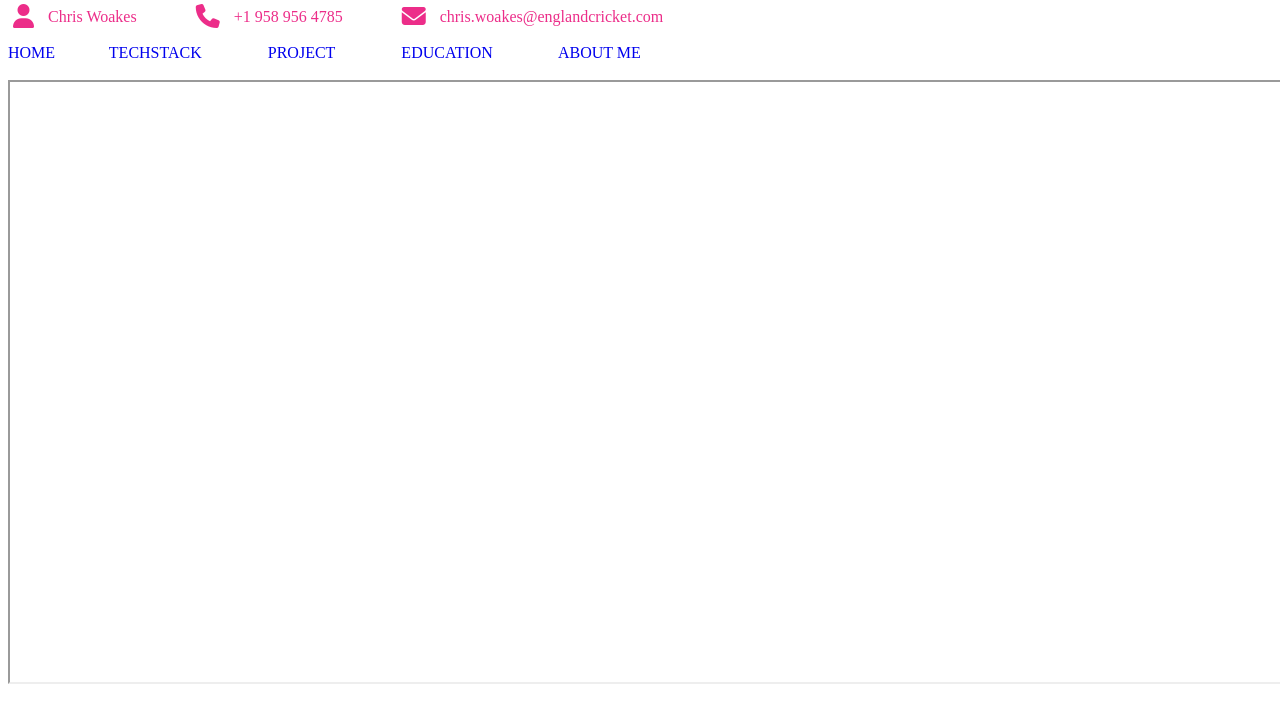
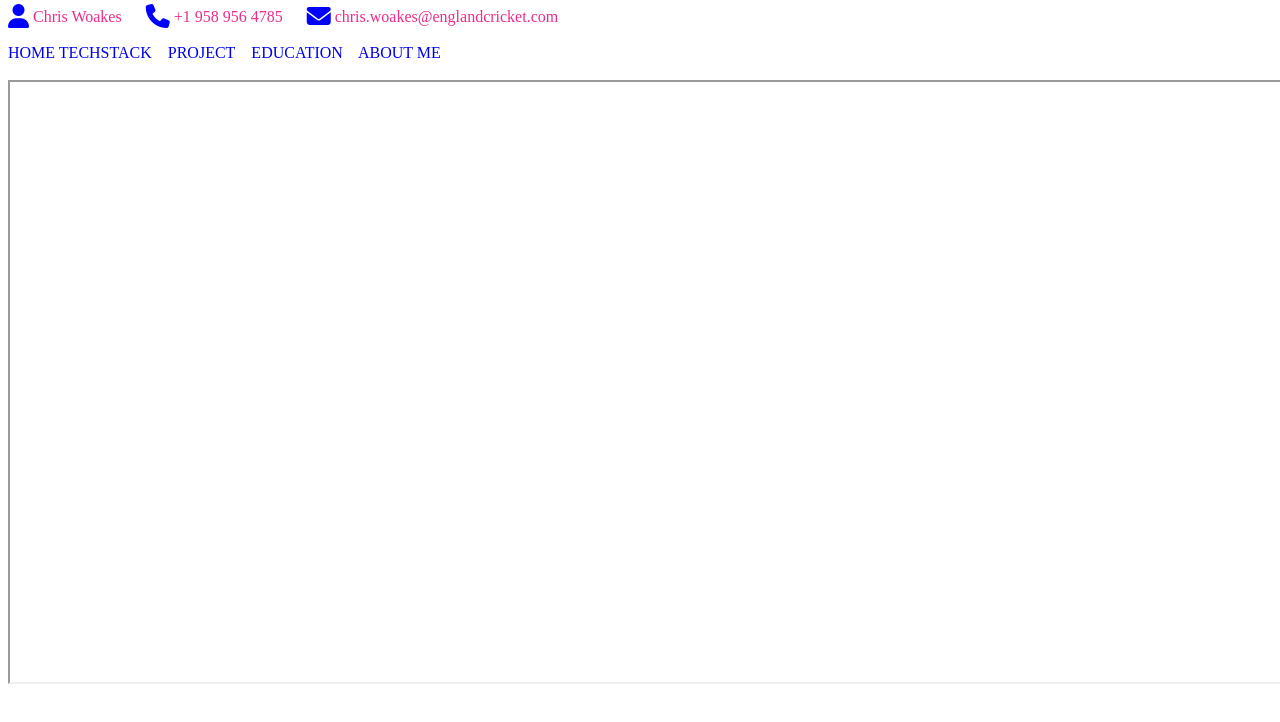
Before and after one commit to mabhishek042/my-profile, a plain HTML site: page index.html in a window 1280 px wide. Shown: the top 722 px of the page. Drawn offline with Linux system fonts and the light colour scheme.

Commit message:
Update index.html

```diff
--- a/index.html
+++ b/index.html
@@ -11,22 +11,25 @@
   />
   </head>
   <style>
-    #para{
+    .class1{
       color: rgb(236, 45, 137);
 
-      margin: 5px;
+      margin-right: 20px;
     }
     .intro{
       text-transform: uppercase;
       text-decoration: none;
-      margin-right: 50px;
+
+    }
+    i{
+      color: blue;
     }
 
   </style>
   <body>
-    <i class="fa-solid fa-user fa-xl" id="para"></i> <span id="para" style="margin-right:50px;">Chris Woakes</span>
-    <i class="fa-solid fa-phone fa-xl" id="para"></i> <span id="para" style="margin-right:50px;">+1 958 956 4785</span>
-    <i class="fa-solid fa-envelope fa-xl"id="para"></i> <span id="para" style="margin-right:50px;">chris.woakes@englandcricket.com</span> <br> <br>
+    <i class="fa-solid fa-user fa-xl" class="class4"></i> <span class="class1"> Chris Woakes</span>
+    <i class="fa-solid fa-phone fa-xl" class="class4"></i> <span class="class1">+1 958 956 4785</span>
+    <i class="fa-solid fa-envelope fa-xl" class="class4"></i> <span class="class1">chris.woakes@englandcricket.com</span> <br> <br>
     <a href="professionalSummary.html" target="myFrame" class="intro">home</a>
     <a href="techStack.html" target="myFrame" class="intro">techstack</a>&nbsp; &nbsp;
     <a href="projectDetails.html" target="myFrame" class="intro">project</a>&nbsp; &nbsp;
```
